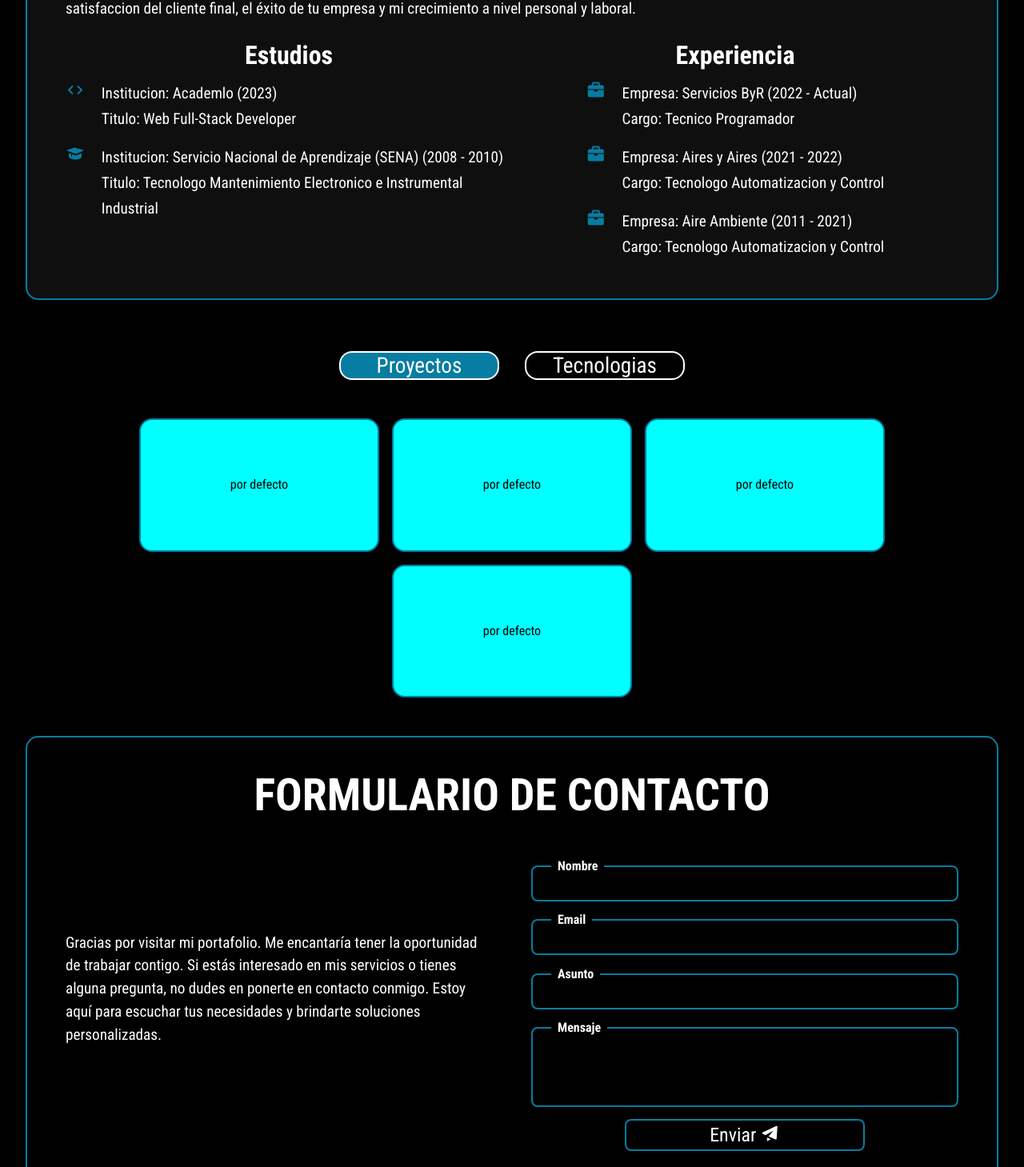
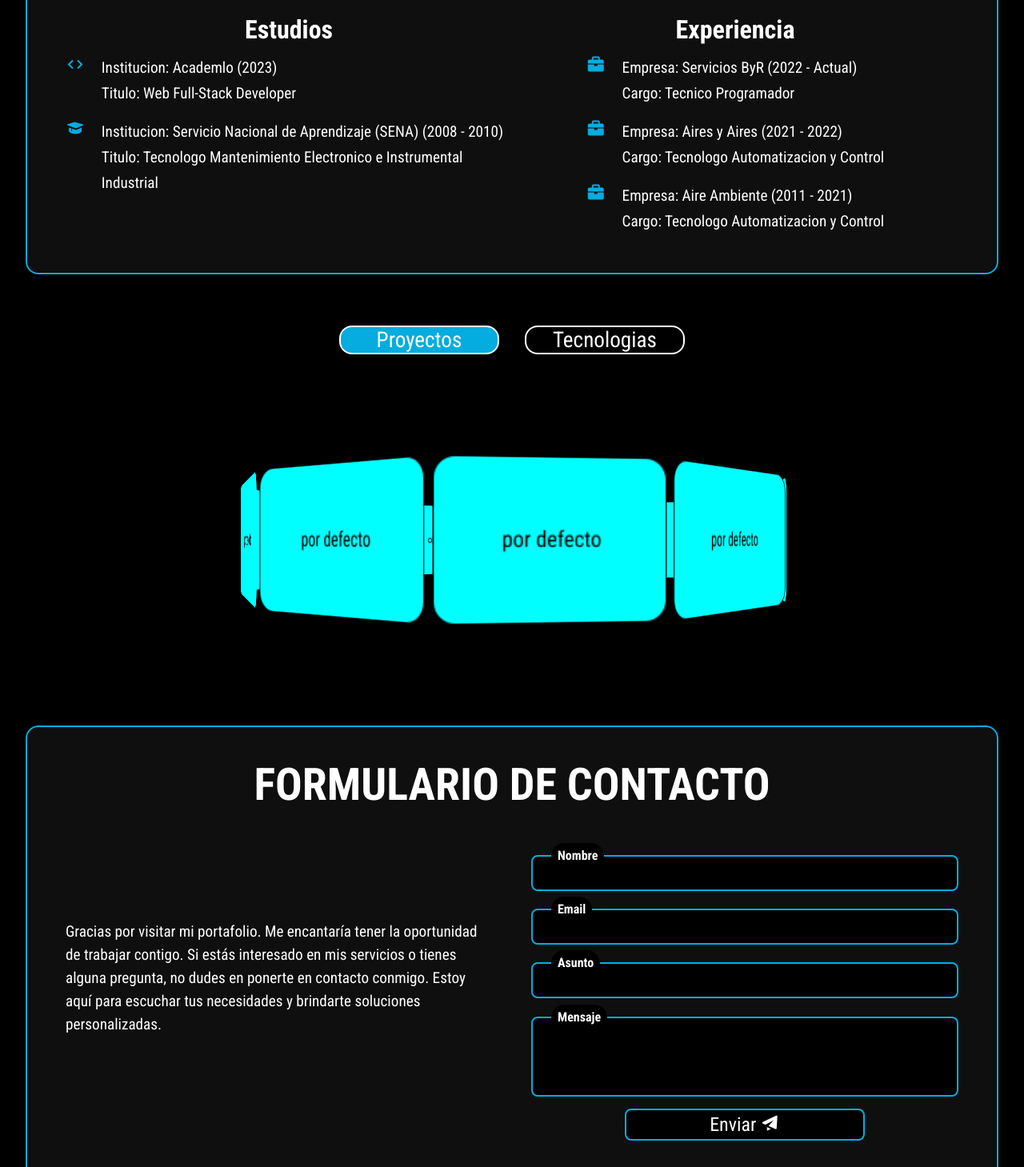
Before and after one commit to SantiagoLE/Portfolio, a React (Vite) app: page / in a window 1280 px wide. Shown: the part 873-2332 px from the top of the page at 80% size. Built offline with nearby package versions, Linux system fonts and the light colour scheme.

Commit message:
modificacion logica en proyects, css y creacion de variables css

```diff
--- a/src/App.css
+++ b/src/App.css
@@ -1,18 +1,25 @@
 .app_components {
-	padding: 0 2rem 2rem 2rem;
+	padding: 0 1rem 1rem 1rem;
 	background-color: var(--black);
 	position: relative;
 	overflow: hidden;
 }
 
-.icons_container{
+@media (min-width: 700px) {
+
+	.app_components {
+		padding: 0 2rem 2rem 2rem;
+	}
+}
+
+.icons_container {
 	width: 40px;
 	background-color: var(--black);
 	display: grid;
 	gap: 0.2rem;
 	justify-content: center;
 	border-radius: 1rem;
-   border: 2px solid var( --border_color);
+	border: 2px solid var(--icon_color);
 	position: fixed;
 	bottom: 20px;
 	right: 12px;
@@ -21,14 +28,14 @@
 	z-index: 1;
 }
 
-.btn_exit{
+.btn_exit {
 	width: 21px;
 	height: 21px;
 	display: flex;
 	justify-content: center;
 	align-items: center;
 	background-color: var(--black);
-	border: 2px solid var( --border_color);
+	border: 2px solid var(--icon_color);
 	border-radius: 50%;
 	position: absolute;
 	top: -10px;
@@ -36,32 +43,38 @@ left: 7px;
 	cursor: pointer;
 }
 
-.x{
+.x {
 	font-weight: bold;
 	font-size: 0.8rem;
 	color: var(--white);
 }
 
-.x:hover{
+.x:hover {
 	color: var(--icon_color);
 }
 
-.btn_whatsapp, .btn_linkedin, .btn_github{
+.btn_whatsapp,
+.btn_linkedin,
+.btn_github {
 	width: 100%;
 	color: var(--white);
+	font-size: 30px;
 }
 
 
-.bxl-whatsapp, .bxl-linkedin, .bxl-github {
-	font-size: 30px;
+.bxl-whatsapp:hover,
+.bxl-linkedin:hover,
+.bxl-github:hover {
+	color: var(--icon_color);
+
 }
 
 .menssage_icon {
 	width: 40px;
 	aspect-ratio: 1;
 	position: fixed;
-	bottom: 20px ;
-	right: 10px ;
+	bottom: 20px;
+	right: 10px;
 	cursor: pointer;
 	z-index: 1;
 }
@@ -73,12 +86,12 @@ font-size: 2rem;
 	position: absolute;
 	top: 50%;
 	left: 50%;
-	transform: translate(-50%, -100%) ;
+	transform: translate(-50%, -100%);
 	opacity: 1;
 	animation: copying 2s infinite;
 }
 
-.bxs-message-rounded{
+.bxs-message-rounded {
 	z-index: -1;
 	color: var(--white);
 	position: absolute;
@@ -89,11 +102,11 @@ font-size: 2rem;
 	font-weight: lighter;
 }
 
-.bxs-message-rounded:hover{
+.bxs-message-rounded:hover {
 	filter: blur(1px);
 }
 
-Particles{
+Particles {
 	position: relative;
 	z-index: -1;
 }
--- a/src/App.jsx
+++ b/src/App.jsx
@@ -41,7 +41,7 @@ function App() {
       ...particlesConfig.particles,
       color: {
         ...particlesConfig.particles.color,
-        value: darkMode ? '#ffffff' : '#000000',
+        value: darkMode ? '#ffff' : '#000000',
       },
     },
   };
--- a/src/components/AboutMe.jsx
+++ b/src/components/AboutMe.jsx
@@ -5,7 +5,6 @@ const AboutMe = () => {
   return (
     <section className='aboutMe' id='aboutMe'>
       <h2 className='aboutMe_title'>SOBRE MI</h2>
-      <button className="custom-btn btn-5"><span>Read More</span></button>
       <p className='aboutMe_paragraph'>
         Soy un apasionado desarrollador Web Full Stack enfocado en la creación de aplicaciones que garantizen la mejor experiencia de usuario, mediante el uso de mi creatividad y habilidades técnicas.
       </p>
--- a/src/components/Proyects.jsx
+++ b/src/components/Proyects.jsx
@@ -1,44 +1,34 @@
-import React, { useEffect, useState } from 'react'
+import React, { useEffect, useRef, useState } from 'react'
 import "./style/proyects.css"
 
 
 
 const Proyects = () => {
 
-  const [proyectsIsVisible, setProyectsIsVisible] = useState(false)
+  const carrouselRef = useRef()
+  const [rotateAngle, setRotateAngle] = useState()
+  const [rotateY, setRotateY] = useState(0)
 
   useEffect(() => {
-    const observer = new IntersectionObserver(entries => {
-      entries.forEach(entry => {
-        if (entry.isIntersecting) {
-          console.log('Proyects Visible');
-          setProyectsIsVisible(true)
-        } else {
-          console.log('Proyects Not visible');
-          setProyectsIsVisible(false)
-        }
-      });
-    },
-      {
-        rootMargin: '0px',
-        threshold: 0
-      }
+
+    //Refencio el contenedor de los elementos y pregunto cuantos elementos hijos tiene
+    const carrouselDivs = carrouselRef.current?.children;
 
 
+    // Calculo el ángulo de rotación en grados 360 grados del circulo completo / logitud de hijos del carrusel
+    const rotateAngle = 360 / ((carrouselDivs.length));
+    setRotateAngle(rotateAngle)
 
-    );
+    //Creo un nuevo array en base al numero de elementos
+    const newArray = Array.from({ length: carrouselDivs.length })
 
-    const targetElement = document.getElementById('proyects');
+    //Aplico a cada elemento un angulo especifico en funcion al index
+    newArray?.map((_, index) => {
+      const rotacionY = rotateAngle * index;
+      carrouselDivs[index].style.transform = `rotateY(${rotacionY}deg) translateZ(300px) `;
 
-    if (targetElement) {
-      observer.observe(targetElement);
-    }
+    });
 
-    return () => {
-      if (targetElement) {
-        observer.unobserve(targetElement);
-      }
-    };
   }, []);
 
 
@@ -57,7 +47,9 @@ const Proyects = () => {
   return (
     <section id="proyects" >
 
-      <div className={`proyects ${proyectsIsVisible && "slideInLeft"}`}>
+      <div className='content_proyects'>
+
+        <div className='content_carrousel' ref={carrouselRef} >
 
           <div
             className="card"
@@ -71,7 +63,6 @@ const Proyects = () => {
             )}
           </div>
 
-
           <div
             className="card"
             onMouseEnter={() => handleMouseEnter("video2")}
@@ -83,7 +74,6 @@ const Proyects = () => {
               "por defecto"
             )}
           </div>
-
 
           <div
             className="card"
@@ -97,7 +87,6 @@ const Proyects = () => {
             )}
           </div>
 
-
           <div
             className="card"
             onMouseEnter={() => handleMouseEnter("video4")}
@@ -110,6 +99,94 @@ const Proyects = () => {
             )}
           </div>
 
+          <div
+            className="card"
+            onMouseEnter={() => handleMouseEnter("video5")}
+            onMouseLeave={() => handleMouseLeave("video5")}
+          >
+            {videoState.video5 ? (
+              <video src="./Clips/video1.webm" autoPlay muted loop />
+            ) : (
+              "por defecto"
+            )}
+          </div>
+
+          <div
+            className="card"
+            onMouseEnter={() => handleMouseEnter("video6")}
+            onMouseLeave={() => handleMouseLeave("video6")}
+          >
+            {videoState.video6 ? (
+              <video src="./Clips/video1.webm" autoPlay muted loop />
+            ) : (
+              "por defecto"
+            )}
+          </div>
+
+          <div
+            className="card"
+            onMouseEnter={() => handleMouseEnter("video7")}
+            onMouseLeave={() => handleMouseLeave("video7")}
+          >
+            {videoState.video7 ? (
+              <video src="./Clips/video1.webm" autoPlay muted loop />
+            ) : (
+              "por defecto"
+            )}
+          </div>
+
+          <div
+            className="card"
+            onMouseEnter={() => handleMouseEnter("video8")}
+            onMouseLeave={() => handleMouseLeave("video8")}
+          >
+            {videoState.video8 ? (
+              <video src="./Clips/video1.webm" autoPlay muted loop />
+            ) : (
+              "por defecto"
+            )}
+          </div>
+
+          <div
+            className="card"
+            onMouseEnter={() => handleMouseEnter("video9")}
+            onMouseLeave={() => handleMouseLeave("video9")}
+          >
+            {videoState.video9 ? (
+              <video src="./Clips/video1.webm" autoPlay muted loop />
+            ) : (
+              "por defecto"
+            )}
+          </div>
+
+          <div
+            className="card"
+            onMouseEnter={() => handleMouseEnter("video10")}
+            onMouseLeave={() => handleMouseLeave("video10")}
+          >
+            {videoState.video10 ? (
+              <video src="./Clips/video1.webm" autoPlay muted loop />
+            ) : (
+              "por defecto"
+            )}
+          </div>
+
+          <div
+            className="card"
+            onMouseEnter={() => handleMouseEnter("video11")}
+            onMouseLeave={() => handleMouseLeave("video11")}
+          >
+            {videoState.video11 ? (
+              <video src="./Clips/video1.webm" autoPlay muted loop />
+            ) : (
+              "por defecto"
+            )}
+          </div>
+
+        </div>
+
+
+
       </div>
 
     </section>
--- a/src/components/style/aboutMe.css
+++ b/src/components/style/aboutMe.css
@@ -1,10 +1,10 @@
 .aboutMe {
-    background-color: var(--back_ground-aboutMe);
+    background-color: var(--background-components);
     padding: 3rem;
     margin: 2rem 0;
     color: var(--white);
     border-radius: var(--border_radius-components);
-    border: 2px solid var( --border_color);
+    border: 2px solid var( --icon_color);
     position: relative;
     z-index: 1;
 }
--- a/src/components/style/contact.css
+++ b/src/components/style/contact.css
@@ -1,11 +1,11 @@
 #contact {
     width: 100%;
-    background-color: var(--black);
+    background-color: var(--background-components);
     padding: 3rem;
     margin-top: 2rem;
     display: grid;
     justify-content: center;
-    border: 2px solid var(--border_color);
+    border: 2px solid var(--icon_color);
     border-radius: var(--border_radius-components);
     color: var(--white);
     position: relative;
@@ -62,7 +62,7 @@ z-index: 1;
     height: 45px;
     padding-left: 1rem;
     border-radius: 0.5rem;
-    border: 2px solid var( --border_color);
+    border: 2px solid var( --icon_color);
     font-size: 1.2rem;
     background-color: var(--black);
     color: var(--white);
@@ -82,7 +82,7 @@ z-index: 1;
     padding: 1rem;
     overflow-y: auto;
     border-radius: 0.5rem;
-    border: 2px solid var( --border_color);
+    border: 2px solid var( --icon_color);
     font-size: 1.2rem;
     resize: none;
     background-color: var(--black);
@@ -97,7 +97,7 @@ z-index: 1;
     place-self: center;
     font-size: 1.5rem;
     margin-top: 3rem;
-    border: 2px solid var( --border_color);
+    border: 2px solid var( --icon_color);
     background-color: var(--black);
     color: var(--white);
 }
--- a/src/components/style/home.css
+++ b/src/components/style/home.css
@@ -4,7 +4,7 @@
     background-size: cover;
     background-repeat: no-repeat;
     border-radius: 0 0 var(--border_radius-components) var(--border_radius-components);
-    border: 2px solid var( --border_color);
+    border: 2px solid var( --icon_color);
     border-top: none;
     position: relative;
     z-index: 1;
@@ -52,7 +52,7 @@ color: var(--white);
     font-size: 1rem;
     font-weight: 500;
     border-radius: 0.5rem;
-    border: 2px solid var(--border_color);
+    border: 2px solid var(--icon_color);
     display: flex;
     gap: 0.5rem;
     justify-content: center;
--- a/src/components/style/proyects.css
+++ b/src/components/style/proyects.css
@@ -1,65 +1,70 @@
 #proyects {
   width: 100%;
+  height: 400px;
   padding: 1rem;
+  display: flex;
+  justify-content: center;
+  overflow: hidden;
 }
 
-.proyects {
+.content_proyects {
   width: 100%;
+  max-width: 200px;
+  perspective: 700px;
   display: flex;
   justify-content: center;
   align-items: center;
-    flex-wrap: wrap;
-    gap: 1rem;
-    position: relative;
-    left: -500%;
-    opacity: 0;
-    transform: scale(0.8);
+
+
 }
 
-.slideInLeft {
-    animation: slide-in-left-zoom 1s ease-in-out forwards;
+.content_carrousel {
+  width: 85%;
+  transform-style: preserve-3d;
+  animation: rotar 55s infinite linear;
+  display: flex;
+  justify-content: center;
+  align-items: center;
 }
 
+.content_carrousel:hover {
+  animation-play-state: paused;
+}
 
+.pause {
+  animation-play-state: paused;
+}
 
-@keyframes slide-in-left-zoom {
-    0% {
-      left: -200%;
-      opacity: 0;
-      transform:  scale(0.8);
+.content_carrousel div {
+  width: 100%;
+  height: 120px;
+  border: 1px solid black;
+  position: absolute;
 }
-    50% {
-      opacity: 1;
-      left: 0;
-      transform:  scale(0.8);
+
+@keyframes rotar {
+  from {
+    transform: rotateY(0deg);
   }
-    100% {
-      opacity: 1;
-      left: 0;
-      transform:  scale(1);
+
+  to {
+    transform: rotateY(360deg);
   }
 }
 
-
-
 .card {
-    /* width: 100%;
-    max-width: 500px; */
-    width: 300px;
-    aspect-ratio: 1.8;
+  /* width: 300px; */
+  /* aspect-ratio: 1.8; */
   display: flex;
   justify-content: center;
   align-items: center;
   background-color: aqua;
   border-radius: 1rem;
-    border: 2px solid var( --border_color);
+  border: 2px solid var(--icon_color);
   overflow: hidden;
 }
 
 .card video {
-    /* position: absolute;
-top: 0;
-left: 0; */
   width: 100%;
   height: 100%;
   object-fit: cover;
--- a/src/components/style/skills.css
+++ b/src/components/style/skills.css
@@ -52,11 +52,12 @@
 }
 
 .img {
-    width: 50px;
+    width: 70px;
     aspect-ratio: 1;
     margin-bottom: 1rem;
     place-self: center;
     animation: rotation 4s linear infinite;
+    background-color: transparent;
 }
 
 
--- a/src/index.css
+++ b/src/index.css
@@ -4,18 +4,18 @@
   --black: black;
   --height_Header: 70px;
   --white: white;
-  --icon_color:  rgb(6, 125, 161);
+  --icon_color:   rgb(4, 172, 223);
   --border_radius-components: 1rem;
-  --back_ground-aboutMe: rgba(18, 18, 19, 0.877);
-  --border_color:  rgb(6, 125, 161);
-
+  --background-components: rgba(18, 18, 19, 0.877);
+ --menu_background:   linear-gradient(to right, rgba(53,69,148,1) 0%, rgba(43,50,87,1) 31%, rgba(29,36,71,1) 55%, rgba(15,24,71,1) 78%, rgba(1,8,44,1) 100%);
 }
 
 .ligth{
   --black: white;
   --white: black;
-  --back_ground-aboutMe: rgba(219, 205, 205, 0.692);
-  --border_color:  rgb(34, 0, 185);
+  --background-components: rgba(255, 255, 255, 0.705);
+  --icon_color:   rgb(97, 97, 107);
+  --menu_background: linear-gradient(to right, rgb(197, 233, 241) 0%, rgba(173,224,237,1) 15%, rgba(173,224,237,1) 35%, rgba(144,203,219,1) 71%, rgba(117,178,196,1) 100%);
 }
 
 *{
```
Also changed, not shown: src/components/Header.jsx (+10 -10 lines), src/components/style/header.css (+9 -5 lines). Lines whose indentation alone changed are shown as unchanged.
